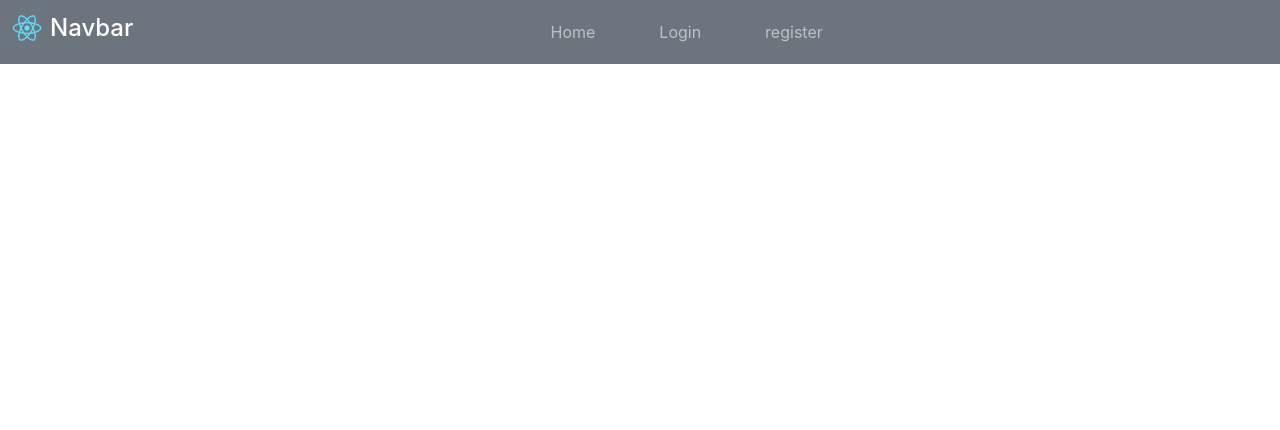
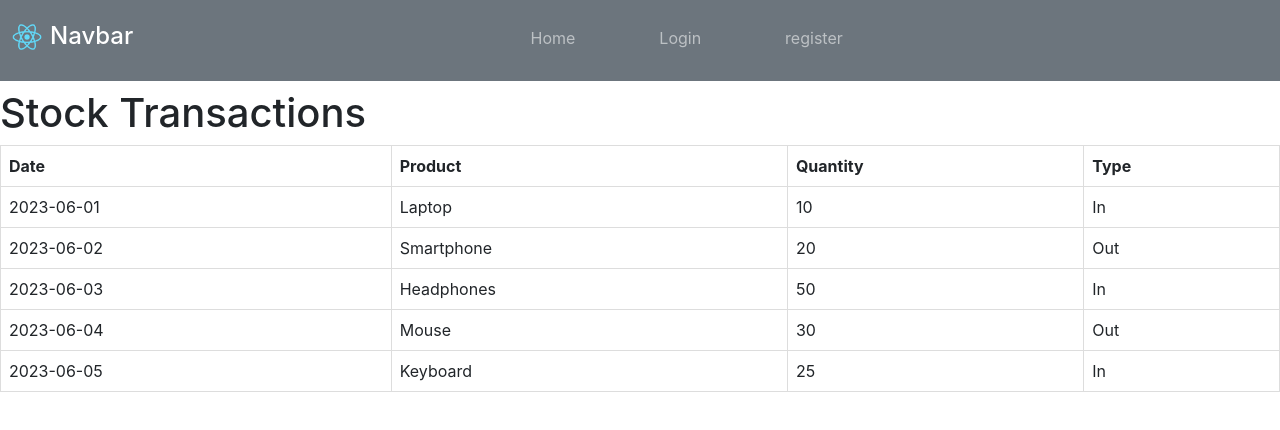
Before and after one commit to Mohithk-293/Telecom-Inventory-Management-System-, a React (Create React App) app in the folder frontend/: page /transactions in a window 1280 px wide. Shown: the top 430 px of the page. Built offline with nearby package versions, Linux system fonts and the light colour scheme.

Commit message:
added the staff page

```diff
--- a/frontend/package.json
+++ b/frontend/package.json
@@ -4,6 +4,7 @@
   "private": true,
   "dependencies": {
     "cra-template": "1.2.0",
+    "lucide-react": "^0.469.0",
     "react": "^18.3.1",
     "react-dom": "^18.3.1",
     "react-router-dom": "^7.1.1",
--- a/frontend/src/App.js
+++ b/frontend/src/App.js
@@ -3,6 +3,12 @@ import { BrowserRouter as Router, Route, Routes } from 'react-router-dom';
 import Home from './components/Home';
 import Login from './components/Login';
 import Header from './components/Header';
+import Staff from './pages/Staff.jsx';
+import Products from './components/Products.jsx';
+import Notifications from './components/Notification.jsx';
+import Transactions from './components/Transactions.jsx';
+import Suppliers from './components/Suppliers.jsx';
+
 const App = () => {
 
 
@@ -16,6 +22,12 @@ const App = () => {
           <Route path='/' element={<Home />} />
           <Route path='/login' element={<Login />} />
           {/* <Route path="*" element={<Error />} /> */}
+          <Route path='/staff' element={<Staff />} />
+          <Route path='/products' element={<Products />} />
+          <Route path='/suppliers' element={<Suppliers />} />
+          <Route path='/transactions' element={<Transactions />} />
+          <Route path='/notifications' element={<Notifications />} />
+
         </Routes>
       </Router>
     </div>
--- /dev/null
+++ b/frontend/src/components/Notification.jsx
@@ -0,0 +1,37 @@
+import React from 'react';
+
+const dummyNotifications = [
+    { id: 1, message: 'Low stock alert: Laptop', date: '2023-06-05', type: 'warning' },
+    { id: 2, message: 'New shipment arrived: Smartphones', date: '2023-06-04', type: 'info' },
+    { id: 3, message: 'Price update: Headphones', date: '2023-06-03', type: 'info' },
+    { id: 4, message: 'Stock out: Mouse', date: '2023-06-02', type: 'alert' },
+    { id: 5, message: 'New supplier added: Keyboard Co.', date: '2023-06-01', type: 'info' },
+];
+
+function Notifications() {
+    return (
+        <div>
+            <h1>Notifications</h1>
+            <ul style={{ listStyleType: 'none', padding: 0 }}>
+                {dummyNotifications.map((notification) => (
+                    <li
+                        key={notification.id}
+                        style={{
+                            border: '1px solid #ddd',
+                            marginBottom: '10px',
+                            padding: '10px',
+                            backgroundColor: notification.type === 'warning' ? '#fff3cd' :
+                                notification.type === 'alert' ? '#f8d7da' : '#d1ecf1'
+                        }}
+                    >
+                        <strong>{notification.message}</strong>
+                        <br />
+                        <small>{notification.date}</small>
+                    </li>
+                ))}
+            </ul>
+        </div>
+    );
+}
+
+export default Notifications;
--- /dev/null
+++ b/frontend/src/components/Products.jsx
@@ -0,0 +1,38 @@
+import React from 'react';
+
+const dummyProducts = [
+    { id: 1, name: 'Laptop', price: 999.99, stock: 50 },
+    { id: 2, name: 'Smartphone', price: 599.99, stock: 100 },
+    { id: 3, name: 'Headphones', price: 99.99, stock: 200 },
+    { id: 4, name: 'Mouse', price: 29.99, stock: 150 },
+    { id: 5, name: 'Keyboard', price: 49.99, stock: 100 },
+    { id: 6, name: 'Monitor', price: 299.99, stock: 75 },
+];
+
+function Products() {
+    return (
+        <div>
+            <h1>Products</h1>
+            <table style={{ width: '100%', borderCollapse: 'collapse' }}>
+                <thead>
+                    <tr>
+                        <th style={{ border: '1px solid #ddd', padding: '8px', textAlign: 'left' }}>Name</th>
+                        <th style={{ border: '1px solid #ddd', padding: '8px', textAlign: 'left' }}>Price</th>
+                        <th style={{ border: '1px solid #ddd', padding: '8px', textAlign: 'left' }}>Stock</th>
+                    </tr>
+                </thead>
+                <tbody>
+                    {dummyProducts.map((product) => (
+                        <tr key={product.id}>
+                            <td style={{ border: '1px solid #ddd', padding: '8px' }}>{product.name}</td>
+                            <td style={{ border: '1px solid #ddd', padding: '8px' }}>${product.price.toFixed(2)}</td>
+                            <td style={{ border: '1px solid #ddd', padding: '8px' }}>{product.stock}</td>
+                        </tr>
+                    ))}
+                </tbody>
+            </table>
+        </div>
+    );
+}
+
+export default Products;
--- /dev/null
+++ b/frontend/src/components/Suppliers.jsx
@@ -0,0 +1,36 @@
+import React from 'react';
+
+const dummySuppliers = [
+    { id: 1, name: 'TechCorp', contact: 'John Doe', phone: '123-456-7890' },
+    { id: 2, name: 'ElectroSupply', contact: 'Jane Smith', phone: '234-567-8901' },
+    { id: 3, name: 'GadgetWorld', contact: 'Bob Johnson', phone: '345-678-9012' },
+    { id: 4, name: 'InnovateInc', contact: 'Alice Brown', phone: '456-789-0123' },
+];
+
+function Suppliers() {
+    return (
+        <div>
+            <h1>Suppliers</h1>
+            <table style={{ width: '100%', borderCollapse: 'collapse' }}>
+                <thead>
+                    <tr>
+                        <th style={{ border: '1px solid #ddd', padding: '8px', textAlign: 'left' }}>Name</th>
+                        <th style={{ border: '1px solid #ddd', padding: '8px', textAlign: 'left' }}>Contact</th>
+                        <th style={{ border: '1px solid #ddd', padding: '8px', textAlign: 'left' }}>Phone</th>
+                    </tr>
+                </thead>
+                <tbody>
+                    {dummySuppliers.map((supplier) => (
+                        <tr key={supplier.id}>
+                            <td style={{ border: '1px solid #ddd', padding: '8px' }}>{supplier.name}</td>
+                            <td style={{ border: '1px solid #ddd', padding: '8px' }}>{supplier.contact}</td>
+                            <td style={{ border: '1px solid #ddd', padding: '8px' }}>{supplier.phone}</td>
+                        </tr>
+                    ))}
+                </tbody>
+            </table>
+        </div>
+    );
+}
+
+export default Suppliers;
--- /dev/null
+++ b/frontend/src/components/Transactions.jsx
@@ -0,0 +1,39 @@
+import React from 'react';
+
+const dummyTransactions = [
+    { id: 1, date: '2023-06-01', product: 'Laptop', quantity: 10, type: 'In' },
+    { id: 2, date: '2023-06-02', product: 'Smartphone', quantity: 20, type: 'Out' },
+    { id: 3, date: '2023-06-03', product: 'Headphones', quantity: 50, type: 'In' },
+    { id: 4, date: '2023-06-04', product: 'Mouse', quantity: 30, type: 'Out' },
+    { id: 5, date: '2023-06-05', product: 'Keyboard', quantity: 25, type: 'In' },
+];
+
+function Transactions() {
+    return (
+        <div>
+            <h1>Stock Transactions</h1>
+            <table style={{ width: '100%', borderCollapse: 'collapse' }}>
+                <thead>
+                    <tr>
+                        <th style={{ border: '1px solid #ddd', padding: '8px', textAlign: 'left' }}>Date</th>
+                        <th style={{ border: '1px solid #ddd', padding: '8px', textAlign: 'left' }}>Product</th>
+                        <th style={{ border: '1px solid #ddd', padding: '8px', textAlign: 'left' }}>Quantity</th>
+                        <th style={{ border: '1px solid #ddd', padding: '8px', textAlign: 'left' }}>Type</th>
+                    </tr>
+                </thead>
+                <tbody>
+                    {dummyTransactions.map((transaction) => (
+                        <tr key={transaction.id}>
+                            <td style={{ border: '1px solid #ddd', padding: '8px' }}>{transaction.date}</td>
+                            <td style={{ border: '1px solid #ddd', padding: '8px' }}>{transaction.product}</td>
+                            <td style={{ border: '1px solid #ddd', padding: '8px' }}>{transaction.quantity}</td>
+                            <td style={{ border: '1px solid #ddd', padding: '8px' }}>{transaction.type}</td>
+                        </tr>
+                    ))}
+                </tbody>
+            </table>
+        </div>
+    );
+}
+
+export default Transactions;
--- /dev/null
+++ b/frontend/src/pages/Staff.jsx
@@ -0,0 +1,40 @@
+import React from 'react';
+import { Link, useLocation } from 'react-router-dom';
+import { Package, Truck, BarChart2, Bell } from 'lucide-react';
+import './staff.css';
+
+const navItems = [
+    { name: 'View Products', href: '/products', icon: Package },
+    { name: 'View Suppliers', href: '/suppliers', icon: Truck },
+    { name: 'Stock Transactions', href: '/transactions', icon: BarChart2 },
+    { name: 'View Notifications', href: '/notifications', icon: Bell },
+];
+
+function Staff({ children }) {  // Accept 'children' as a prop
+    const location = useLocation();
+
+    return (
+        <div style={{ display: 'flex', height: '100vh' }}>
+            <div className="sidebar">
+                <nav className="sidebar-nav">
+                    {navItems.map((item) => (
+                        <Link
+                            key={item.name}
+                            to={item.href}
+                            className={`nav-item ${location.pathname === item.href ? 'active' : ''}`}
+                        >
+                            <item.icon />
+                            {item.name}
+                        </Link>
+                    ))}
+                </nav>
+            </div>
+
+            <main style={{ flex: 1, overflowY: 'auto', padding: '20px'}}>
+                {children}  {/* Render the passed child component */}
+            </main>
+        </div>
+    );
+}
+
+export default Staff;
--- /dev/null
+++ b/frontend/src/pages/staff.css
@@ -0,0 +1,41 @@
+.sidebar {
+    width: 250px;
+    background-color: #ffffff;
+    box-shadow: 2px 0 5px rgba(0, 0, 0, 0.1);
+    height: 100vh;
+    position: fixed;
+    left:0;
+    z-index:10;
+}
+
+.sidebar-nav {
+    margin-top: 20px;
+    padding: 0 10px;
+}
+
+.nav-item {
+    display: flex;
+    align-items: center;
+    padding: 10px;
+    margin-bottom: 5px;
+    text-decoration: none;
+    color: #4a5568;
+    border-radius: 5px;
+    transition: background-color 0.3s;
+}
+
+.nav-item:hover {
+    background-color: #f7fafc;
+    color: #2d3748;
+}
+
+.nav-item.active {
+    background-color: #edf2f7;
+    color: #2d3748;
+}
+
+.nav-item svg {
+    margin-right: 10px;
+    width: 20px;
+    height: 20px;
+}
```
Also changed, not shown: 2 other files (tests, documents, lock files or other folders).
